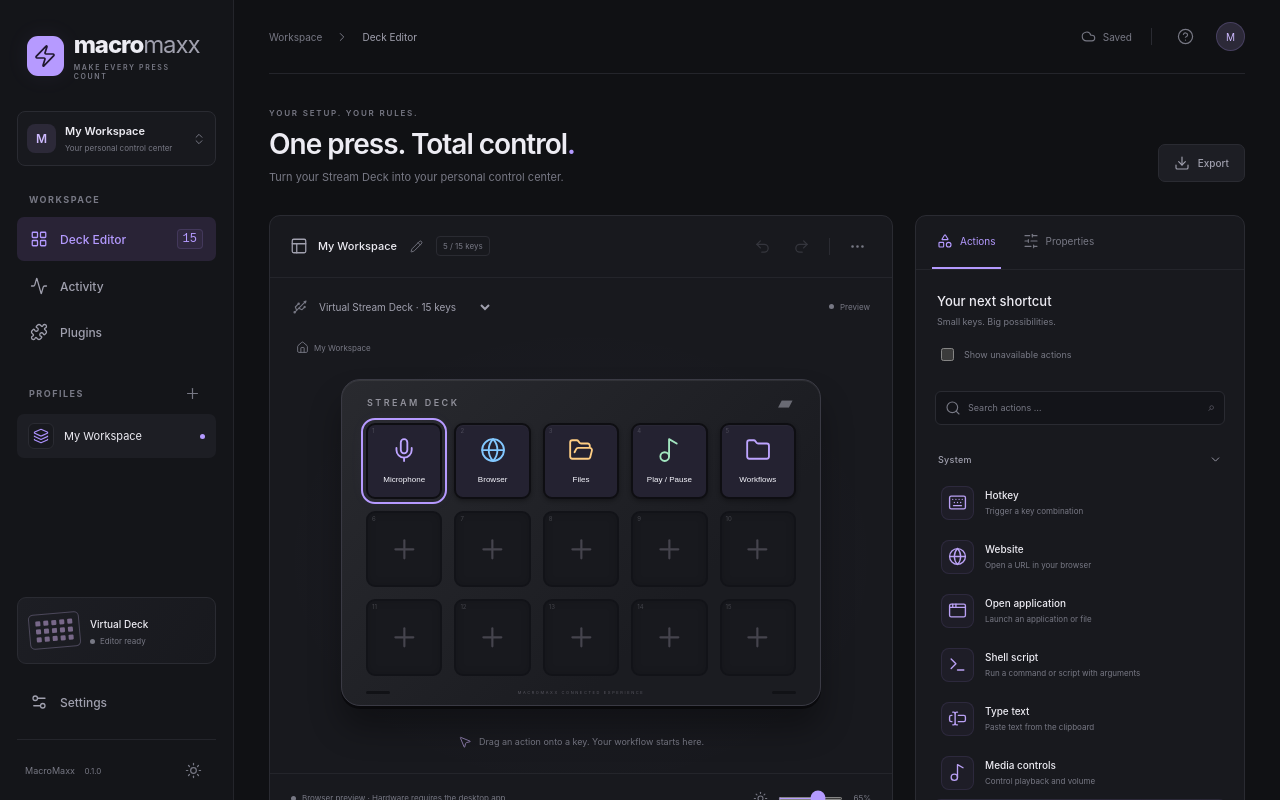
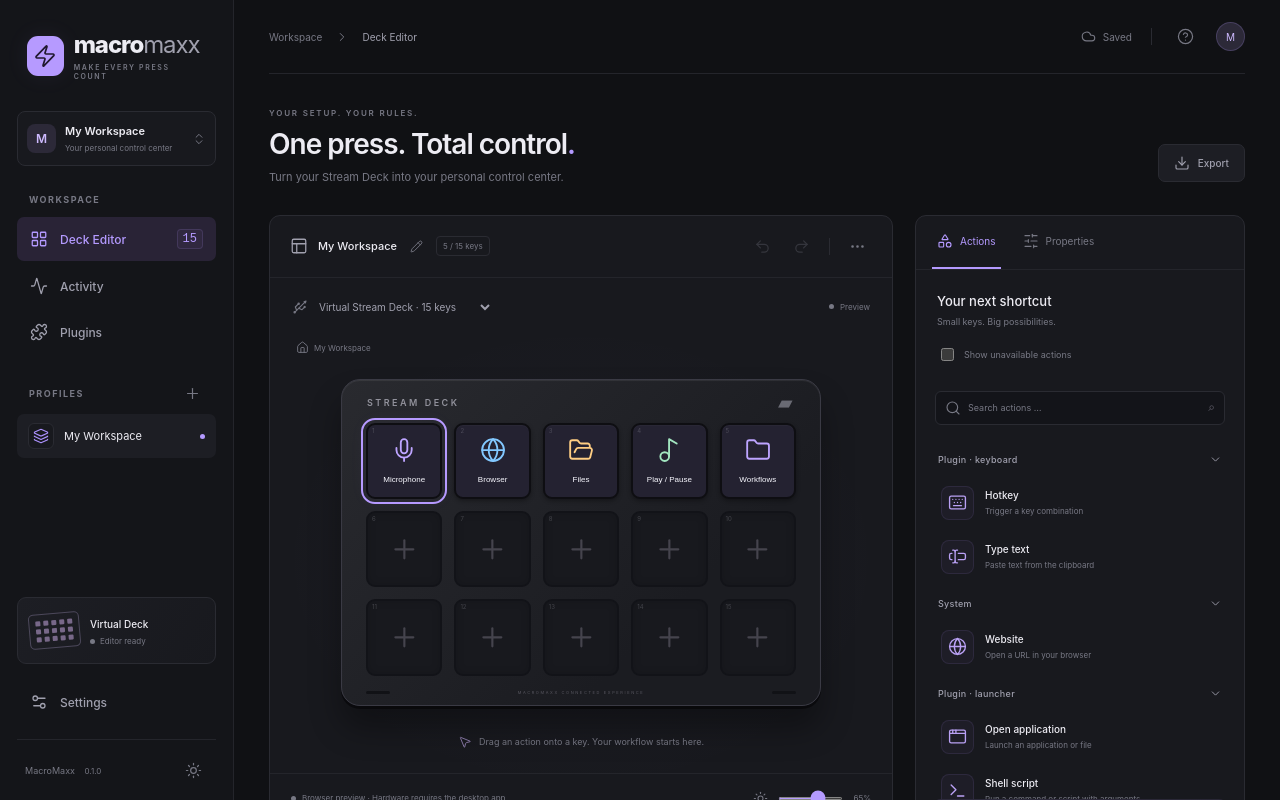
Before and after one commit to EinCloudy/macromaxx, a React (Vite) app: page / in a window 1280 px wide. Shown: the top 800 px of the page. Built offline with nearby package versions, Linux system fonts and the light colour scheme.

Commit message:
Show individual plugin actions and hide technical background plugins

```diff
--- a/electron/native-plugins.js
+++ b/electron/native-plugins.js
@@ -130,7 +130,7 @@
       const caps = record.state === 'loaded' ? instance.capabilities?.() || {} : {};
       if (record.state === 'loaded') Object.assign(status, instance.status?.() || {});
       const configuredDisabled = !manifest.required && !!state.settings.disabledNativePlugins?.includes(manifest.id);
-      plugins.push({ id: manifest.id, name: manifest.name, description: manifest.description, icon: manifest.ui?.icon, guide: manifest.guide, platforms: manifest.platforms, required: !!manifest.required, state: record.state, reason: record.reason, enabled: !configuredDisabled, restartRequired: manifest.platforms.includes(this.platform) && configuredDisabled !== (record.state === 'disabled'), capabilities: caps });
+      plugins.push({ id: manifest.id, name: manifest.name, description: manifest.description, icon: manifest.ui?.icon, guide: manifest.guide, actions: Object.keys(manifest.actions || {}), platforms: manifest.platforms, required: !!manifest.required, state: record.state, reason: record.reason, enabled: !configuredDisabled, restartRequired: manifest.platforms.includes(this.platform) && configuredDisabled !== (record.state === 'disabled'), capabilities: caps });
       for (const [id, value] of Object.entries(caps)) capabilities[id] = { ...value, provider: manifest.id };
       for (const type of Object.keys(manifest.actions || {})) actionTypes[type] = { ...this.availability({ type }), defaults: record.state === 'loaded' ? instance.defaults?.(type) || {} : {} };
     }
--- /dev/null
+++ b/shared/action-library.js
@@ -0,0 +1,23 @@
+import { catalog, makeAction, makeKey } from './model.js';
+
+// Library identities are separate from saved action types: each user plugin
+// gets its own entry while assignments retain the portable `plugin` contract.
+export function actionLibrary(plugins, status = {}) {
+  return [
+    ...catalog.filter(item => item.type !== 'plugin').map(item => {
+      const availability = status.native?.actionTypes?.[item.type] || { available: true };
+      const provider = availability.provider || item.provider;
+      const plugin = status.native?.plugins?.find(plugin => plugin.id === provider);
+      return { ...item, key: item.type, group: provider ? `Plugin · ${plugin?.name || provider}` : item.group,
+        defaults: availability.defaults || {}, availability };
+    }),
+    ...plugins.map(plugin => ({ key: `user:${plugin.id}`, type: 'plugin', name: plugin.name,
+      icon: plugin.icon || 'Puzzle', group: `Plugin · ${plugin.name}`, description: plugin.description || 'Run this user plugin',
+      defaults: { pluginId: plugin.id, config: JSON.stringify(Object.fromEntries((plugin.fields || []).filter(field => field.default !== undefined).map(field => [field.key, field.default]))) },
+      availability: { available: true },
+    })),
+  ];
+}
+
+export function libraryAction(item) { return makeAction(item.type, item.defaults); }
+export function libraryKey(item) { return { ...makeKey(item.type, item.name, item.defaults), icon: item.icon }; }
--- a/shared/plugin-library.js
+++ b/shared/plugin-library.js
@@ -3,7 +3,7 @@
 export function pluginLibrary(plugins, nativePlugins, settings) {
   const disabled = new Set(settings.disabledNativePlugins || []);
   return [
-    ...nativePlugins.map(plugin => {
+    ...nativePlugins.filter(plugin => plugin.actions?.length > 0).map(plugin => {
       const enabled = plugin.required || !disabled.has(plugin.id);
       return { ...plugin, key: `native:${plugin.id}`, kind: 'native', enabled,
         restartRequired: plugin.state !== 'unsupported' && !plugin.required && enabled === (plugin.state === 'disabled'),
--- a/src/App.jsx
+++ b/src/App.jsx
@@ -1,16 +1,17 @@
 import React, { useEffect, useRef, useState } from 'react';
 import { api, desktop } from './api.js';
 import { Icon, iconNames } from './icons.jsx';
-import { catalog, makeAction, makeKey, makeProfile, uid, visibleKeys, duplicateKey } from '../shared/model.js';
+import { catalog, makeProfile, uid, visibleKeys, duplicateKey } from '../shared/model.js';
 import { renderKey } from './renderKeys.js';
 import { isKeyActive, collectVisuals, liveKey } from '../shared/visuals.js';
 import { animationEnabled } from '../shared/animation-settings.js';
 import { deckSlots, swapDeckSlots } from '../shared/deck-layout.js';
 import { KeyArtwork } from './key-artwork.jsx';
 import { keyFontSize, globalFontSize, MIN_FONT_SIZE, MAX_FONT_SIZE, DEFAULT_FONT_SIZE } from '../shared/key-text.js';
-import { NativeActionEditor, nativeActionAvailability } from '../plugins/native/ui.jsx';
+import { NativeActionEditor } from '../plugins/native/ui.jsx';
 import { Plugins } from './plugins.jsx';
 import { AutoProfileSettings } from './auto-profile-settings.jsx';
+import { actionLibrary, libraryAction, libraryKey } from '../shared/action-library.js';
 
 const colors = ['#ad92ff', '#82c8ff', '#86dfb5', '#ffce83', '#fb9eb5', '#ffffff', '#72d9db', '#ff8e74'];
 const clone = value => structuredClone(value);
@@ -57,6 +58,8 @@
   const backSelected = !!selectedSlot?.isBack;
   const key = backSelected ? null : selectedSlot?.key;
   const profile = state?.profiles.find(p => p.id === state.activeProfileId);
+  const library = actionLibrary(plugins, status);
+  const filteredLibrary = library.filter(item => (showUnavailable || item.availability.available) && `${item.name} ${item.description} ${item.group}`.toLowerCase().includes(search.toLowerCase()));
   const activeKey = k => isKeyActive(k, status.obs, status);
   const displayKeys = slots.map(slot => liveKey(slot.key, status));
   const imageBank = state ? collectVisuals(state, status.obs, status) : [];
@@ -74,7 +77,7 @@
     return () => { cancelled = true; };
   }, [imageBankIdentity]);
   function editKey(updater) { if (!key) return; change(next => updater(visibleKeys(next, path)[selectedSlot.childIndex])); }
-  function place(type, index = selected) { if (!slots[index]) return; if (slots[index].isBack) return notify('Move the Back key to another slot first.'); change(next => { const list = visibleKeys(next, path); while (list.length < count - offset) list.push(null); list[slots[index].childIndex] = makeKey(type, undefined, status.native?.actionTypes?.[type]?.defaults); }); setSelected(index); setTab('edit'); setLongMode(false); }
+  function place(entry, index = selected) { const item = library.find(item => item.key === entry); if (!item?.availability.available || !slots[index]) return; if (slots[index].isBack) return notify('Move the Back key to another slot first.'); change(next => { const list = visibleKeys(next, path); while (list.length < count - offset) list.push(null); list[slots[index].childIndex] = libraryKey(item); }); setSelected(index); setTab('edit'); setLongMode(false); }
   function drop(event, index) {
     event.preventDefault();
     const type = event.dataTransfer.getData('action'), source = event.dataTransfer.getData('key');
@@ -143,10 +146,10 @@
           {tab === 'library' ? <>
             <div className="library-heading"><h3>Your next shortcut</h3><p>Small keys. Big possibilities.</p><label className="checkbox-label"><input type="checkbox" checked={showUnavailable} onChange={e => setShowUnavailable(e.target.checked)} />Show unavailable actions</label></div>
             <div className="search-input"><Icon name="Search" size={16} /><input placeholder="Search actions …" value={search} onChange={event => setSearch(event.target.value)} aria-label="Search actions" /><kbd>⌕</kbd></div>
-            <div className="action-library">{[...new Set(catalog.map(c => c.group))].map(group => {
-              const items = catalog.filter(c => c.group === group && (showUnavailable || nativeActionAvailability(status, { type: c.type }).available) && `${c.name} ${c.description}`.toLowerCase().includes(search.toLowerCase()));
-              return items.length > 0 && <div className="action-group" key={group}><h4>{group}<Icon name="ChevronDown" size={13} /></h4>{items.map(item => { const availability = nativeActionAvailability(status, { type: item.type }); return <button className="action-card" key={item.type} disabled={!availability.available} title={availability.available ? item.description : availability.reason} draggable={availability.available} onDragStart={event => event.dataTransfer.setData('action', item.type)} onClick={() => { if (key) { setDraftName(item.type); setModal('replace'); } else place(item.type); }}><span className={`action-icon ${item.group === 'Connections' ? 'blue' : item.group === 'Organization' ? 'amber' : ''}`}><Icon name={item.icon} size={19} /></span><span><strong>{item.name}</strong><small>{availability.available ? item.description : `${availability.name}: unavailable on this setup`}</small></span><Icon className="drag-handle" name="GripVertical" size={15} /></button>; })}</div>;
-            })}{!catalog.some(c => `${c.name} ${c.description}`.toLowerCase().includes(search.toLowerCase())) && <div className="empty-detail">No matching actions found.</div>}</div>
+            <div className="action-library">{[...new Set(filteredLibrary.map(c => c.group))].map(group => {
+              const items = filteredLibrary.filter(c => c.group === group);
+              return <div className="action-group" key={group}><h4>{group}<Icon name="ChevronDown" size={13} /></h4>{items.map(item => { const availability = item.availability; return <button className="action-card" key={item.key} disabled={!availability.available} title={availability.available ? item.description : availability.reason} draggable={availability.available} onDragStart={event => event.dataTransfer.setData('action', item.key)} onClick={() => { if (key) { setDraftName(item.key); setModal('replace'); } else place(item.key); }}><span className={`action-icon ${item.group === 'Connections' ? 'blue' : item.group === 'Organization' ? 'amber' : ''}`}><Icon name={item.icon} size={19} /></span><span><strong>{item.name}</strong><small>{availability.available ? item.description : `${availability.name}: unavailable on this setup`}</small></span><Icon className="drag-handle" name="GripVertical" size={15} /></button>; })}</div>;
+            })}{!filteredLibrary.length && <div className="empty-detail">No matching actions found.</div>}</div>
             <div className="plugin-callout"><span><Icon name="Puzzle" size={23} /></span><div><strong>Take your deck further.</strong><p>Extend it with your own plugins.</p><button onClick={() => setPage('plugins')}>Explore plugins<Icon name="ArrowUpRight" size={13} /></button></div></div>
           </> : key ? <div className="properties">
             <div className="properties-title"><h3>Customize key</h3><span>#{selected + 1}</span></div>
@@ -159,7 +162,7 @@
             <div className="segmented"><button className={!longMode ? 'active' : ''} onClick={() => setLongMode(false)}>Short press</button><button className={longMode ? 'active' : ''} onClick={() => setLongMode(true)}>Long press</button></div>
             {longMode && <p className="muted-text">Hold for at least 600 ms. If unassigned, the short-press action is used.</p>}
             {(longMode ? key.longActions : key.actions).map((action, index, all) => <ActionEditor key={action.id} action={action} index={index} total={all.length} state={state} status={status} plugins={plugins} update={patch => editKey(k => Object.assign((longMode ? k.longActions : k.actions)[index], patch))} remove={() => editKey(k => (longMode ? k.longActions : k.actions).splice(index, 1))} move={direction => editKey(k => { const list = longMode ? k.longActions : k.actions; [list[index], list[index + direction]] = [list[index + direction], list[index]]; })} perform={perform} />)}
-            <select aria-label="Add action to chain" className="add-action-select" value="" onChange={event => editKey(k => { (longMode ? k.longActions : k.actions).push(makeAction(event.target.value, status.native?.actionTypes?.[event.target.value]?.defaults)); })}><option value="">+ Add action</option>{catalog.filter(c => c.type !== 'folder' && nativeActionAvailability(status, { type: c.type }).available).map(c => <option key={c.type} value={c.type}>{c.name}</option>)}</select>
+            <select aria-label="Add action to chain" className="add-action-select" value="" onChange={event => { const item = library.find(item => item.key === event.target.value); if (item?.availability.available) editKey(k => { (longMode ? k.longActions : k.actions).push(libraryAction(item)); }); }}><option value="">+ Add action</option>{[...new Set(library.map(item => item.group))].map(group => <optgroup key={group} label={group}>{library.filter(item => item.group === group && item.type !== 'folder' && item.availability.available).map(item => <option key={item.key} value={item.key}>{item.name}</option>)}</optgroup>)}</select>
             <label className="checkbox-label"><input type="checkbox" checked={key.stopOnError !== false} onChange={event => editKey(k => { k.stopOnError = event.target.checked; })} />Stop on error</label><Button className="primary full" icon="Play" onClick={() => execute(longMode)}>Test assignment</Button>
           </div> : <div className="properties-empty"><Icon name="MousePointer2" size={32} /><h3>One key, many possibilities.</h3><p>Assign an action to a key first.</p><Button onClick={() => setTab('library')}>Explore actions</Button></div>}
         </aside></div>
@@ -221,7 +224,7 @@
   const input = (name, label, placeholder, multiline = false) => <Field label={label}>{multiline ? <textarea rows={3} value={action[name] || ''} placeholder={placeholder} onChange={e => update({ [name]: e.target.value })} /> : <input value={action[name] || ''} placeholder={placeholder} onChange={e => update({ [name]: e.target.value })} />}</Field>;
   const select = (name, label, options) => <Field label={label}><select value={action[name] || ''} onChange={e => update({ [name]: e.target.value })}>{options.map(([value, text]) => <option value={value} key={value}>{text}</option>)}</select></Field>;
   return <div className="action-editor">
-    <div className="action-editor-head"><span><b>{index + 1}</b><Icon name={item.icon} size={15} />{item.name}</span><div><Tool icon="ChevronUp" title="Move up" disabled={!index} onClick={() => move(-1)} /><Tool icon="ChevronDown" title="Move down" disabled={index === total - 1} onClick={() => move(1)} /><Tool icon="X" title="Remove action" onClick={remove} /></div></div>
+    <div className="action-editor-head"><span><b>{index + 1}</b><Icon name={item.icon} size={15} />{action.type === 'plugin' ? plugins.find(plugin => plugin.id === action.pluginId)?.name || action.pluginId || item.name : item.name}</span><div><Tool icon="ChevronUp" title="Move up" disabled={!index} onClick={() => move(-1)} /><Tool icon="ChevronDown" title="Move down" disabled={index === total - 1} onClick={() => move(1)} /><Tool icon="X" title="Remove action" onClick={remove} /></div></div>
     <NativeActionEditor action={action} update={update} status={status} perform={perform} />
     {action.type === 'hotkey' && <>
       <Field label="Key combination" hint="e.g. CTRL+SHIFT+M, ALT+F4, or META+E"><div className="input-with-button"><input value={recording ? 'Press your keys now …' : action.keys} onChange={e => update({ keys: e.target.value })} onKeyDown={e => { if (!recording) return; e.preventDefault(); const key = e.key; if (['Control', 'Shift', 'Alt', 'Meta'].includes(key)) return; const tokens = [e.ctrlKey && 'CTRL', e.altKey && 'ALT', e.shiftKey && 'SHIFT', e.metaKey && 'META', ({ ' ': 'SPACE', ArrowUp: 'UP', ArrowDown: 'DOWN', ArrowLeft: 'LEFT', ArrowRight: 'RIGHT', '+': 'PLUS' }[key] || key.toUpperCase())].filter(Boolean); update({ keys: tokens.join('+') }); setRecording(false); }} /><Tool icon={recording ? 'CircleStop' : 'CircleDot'} title="Record key combination" active={recording} onClick={event => { setRecording(!recording); event.currentTarget.parentElement.querySelector('input').focus(); }} /></div></Field>
--- a/src/plugins.jsx
+++ b/src/plugins.jsx
@@ -35,7 +35,7 @@
           {plugin.restartRequired && <div className="notice" role="status"><Icon name="Info" size={16} />Restart MacroMaxx to apply this change.</div>}
           {plugin.reason && <p className="muted-text">{plugin.reason}</p>}
           {Object.keys(plugin.capabilities || {}).length > 0 && <details className="plugin-capabilities"><summary>Capabilities & diagnostics on this device</summary>{Object.entries(plugin.capabilities).map(([id, capability]) => <div key={id}><div className="setting-line"><strong>{id}</strong><span className="muted-text">{capability.available ? capability.ready === false ? 'Setup / permission required' : 'Available' : capability.reason || 'Unavailable'}</span></div>{Object.entries(capability.features || {}).map(([name, value]) => <p className="muted-text" key={name}>{name}: {Array.isArray(value) ? value.join(', ') || 'None' : typeof value === 'boolean' ? value ? 'Available' : 'Not available' : String(value)}</p>)}</div>)}</details>}
-        </> : <p className="muted-text">Runs in a separate process with your user permissions. Configure this plugin on a key using the Plugin action in the Deck Editor.</p>}
+        </> : <p className="muted-text">Runs in a separate process with your user permissions. Find this plugin's own action in the Deck Editor and drag it onto a key.</p>}
       </section>
       {plugin.kind === 'native' && <PluginGuide guide={plugin.guide} />}
       {plugin.kind === 'native' && <NativePluginSettings key={plugin.id} plugin={plugin} state={state} status={status} change={change} perform={perform} flush={flush} />}
```
Also changed, not shown: 2 other files (tests, documents, lock files or other folders).
